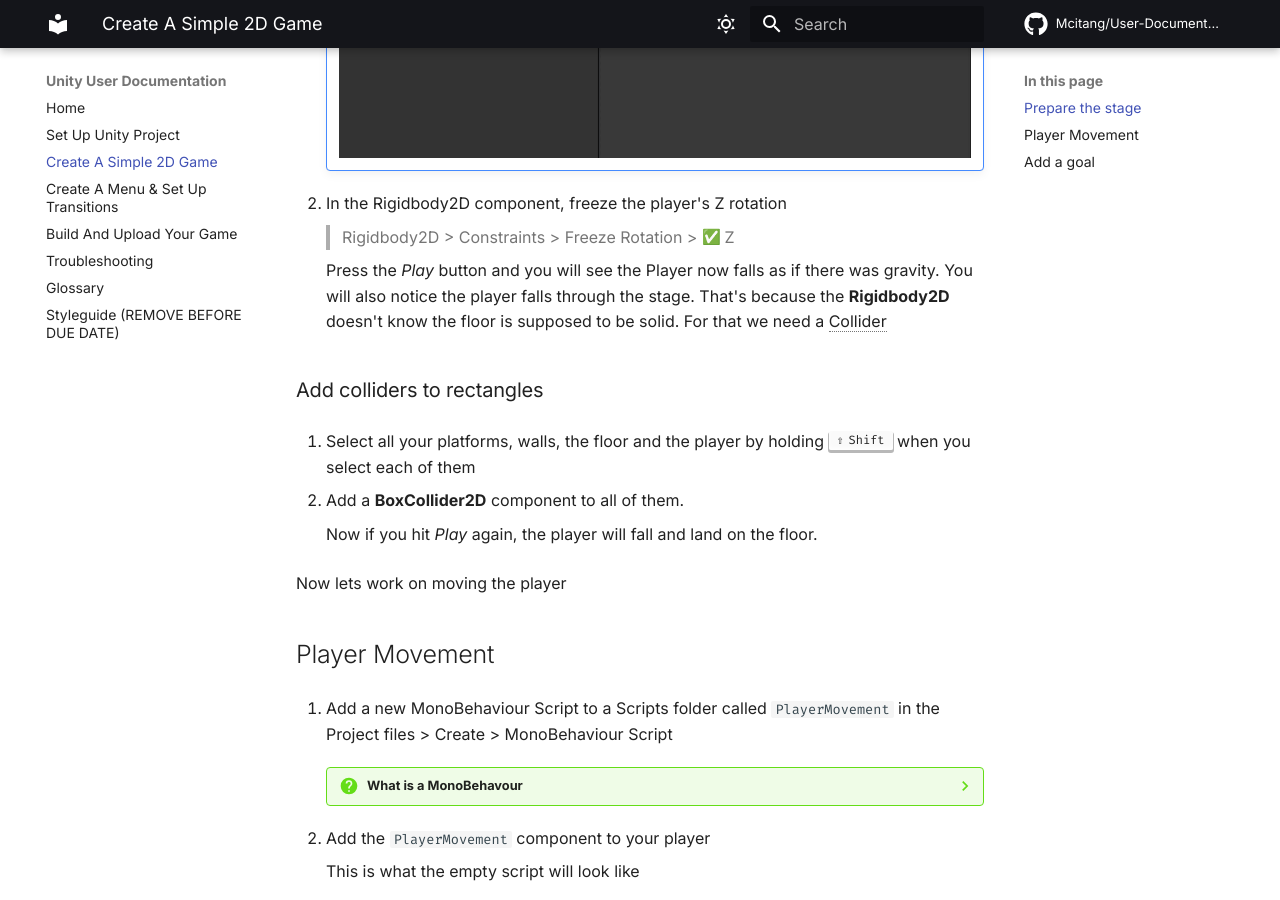
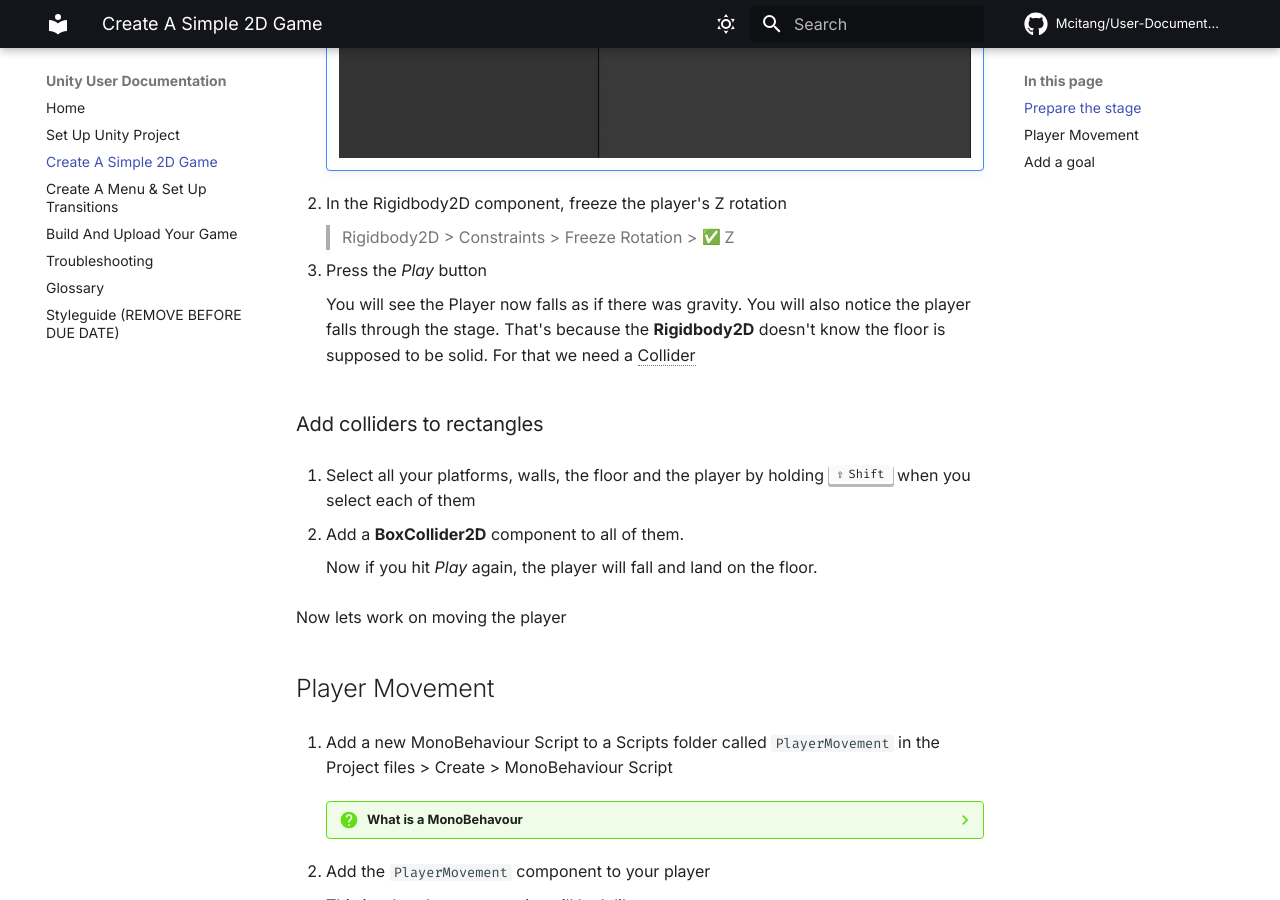
Before and after one commit to Mcitang/User-Documentation, an MkDocs documentation site: the page built from docs/make-game.md, in a window 1280 px wide and 900 px high, scrolled down 2613 px. Built offline with MkDocs 1.6.1 and Material for MkDocs 9.7.7, drawn with Linux system fonts in a browser that asks for light colours; emoji names are drawn with the system emoji font; comment, search, counter and statistics services are not loaded.

Commit message:
Separate instruction for clarity

```diff
--- a/docs/make-game.md
+++ b/docs/make-game.md
@@ -38,7 +38,9 @@
 
     > Rigidbody2D > Constraints > Freeze Rotation > :white_check_mark: Z
 
-    Press the *Play* button and you will see the Player now falls as if there was gravity.
+1. Press the *Play* button
+
+    You will see the Player now falls as if there was gravity.
     You will also notice the player falls through the stage. That's because the **Rigidbody2D** doesn't know the floor is supposed to be solid. For that we need a Collider
 
 ### Add colliders to rectangles
```
